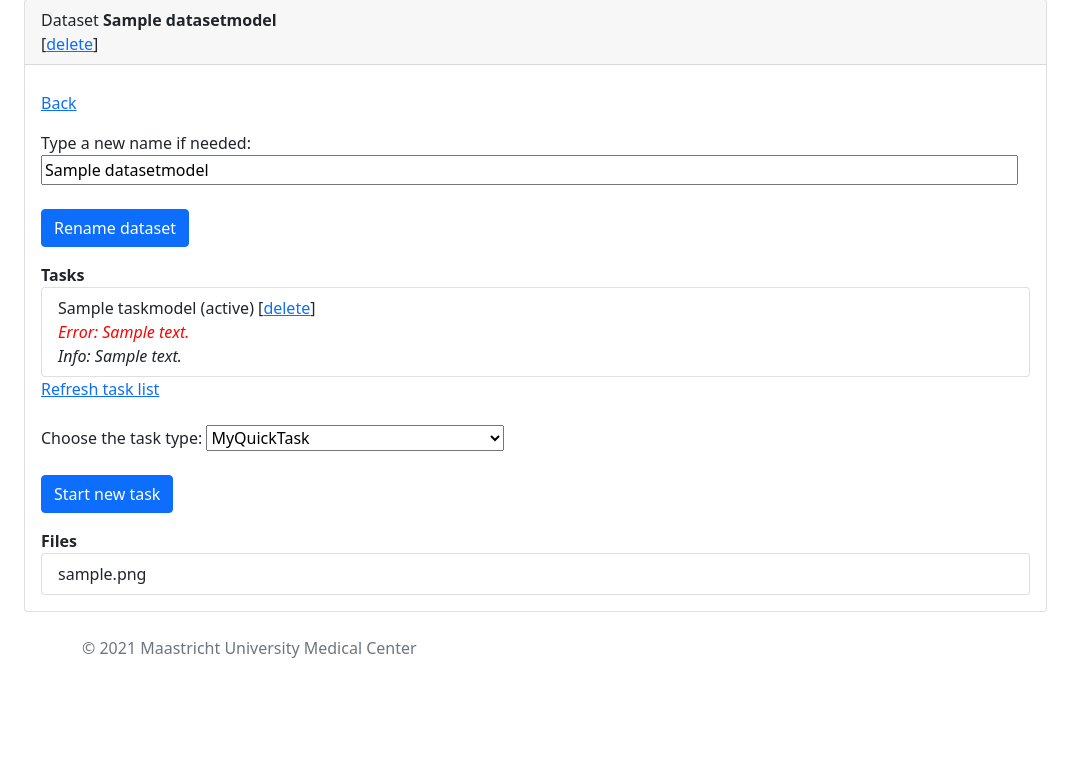
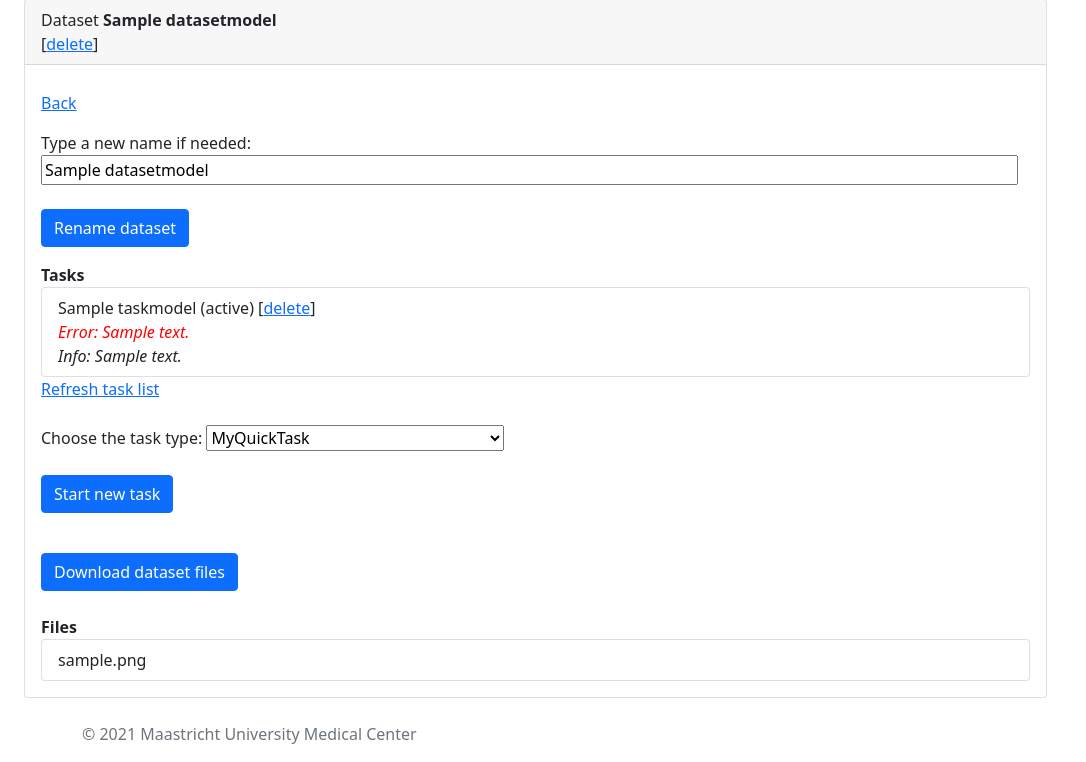
Before and after one commit to rbrecheisen/webapp-template, a Django app: page /datasets/1 in a window 1280 px wide. Shown: the part 69-831 px from the top of the page, without its empty margins (0-1086 px from the left). Before the commit the page ends 727 px from the top, so only its background shows below. Run offline with Django 3.2, Linux system fonts and the light colour scheme; a user stored in the database is signed in; tables that the repository leaves empty hold one stand-in row (values such as "Sample post").

Commit message:
Implemented ZIP download dataset

```diff
--- a/src/server/app/backend.py
+++ b/src/server/app/backend.py
@@ -1,5 +1,7 @@
 import django_rq
+import zipfile
 
+from os.path import basename
 from django.utils import timezone
 from django.conf import settings
 from django.core.files.uploadedfile import InMemoryUploadedFile, TemporaryUploadedFile
@@ -115,3 +117,13 @@ def cancel_and_delete_task(task_model):
     except NoSuchJobError:
         pass
     task_model.delete()
+
+
+def get_zipped_download(dataset):
+    file_path = '/tmp/{}.zip'.format(dataset.name)
+    with zipfile.ZipFile(file_path, 'w') as zip_obj:
+        files = get_file_path_models(dataset)
+        for f in files:
+            fp = f.file_obj.path
+            zip_obj.write(fp, arcname=basename(fp))
+    return file_path
--- a/src/server/app/templates/dataset.html
+++ b/src/server/app/templates/dataset.html
@@ -51,6 +51,12 @@
                         <br>
                         <button type="submit" class="btn btn-primary">Start new task</button>
                     </form>
+                    <br>
+                    <a href="/download/{{ dataset.id }}">
+                        <button class="btn btn-primary">Download dataset files</button>
+                    </a>
+                    <br>
+                    <br>
                     <b>Files</b>
                     <ul class="list-group">
                         {% for file_name in file_names %}
--- a/src/server/app/views.py
+++ b/src/server/app/views.py
@@ -1,6 +1,7 @@
 from django.contrib.auth import login, authenticate
 from django.contrib.auth.decorators import login_required
 from django.http import HttpResponseForbidden, HttpResponse
+from django.core.files import File
 from django.shortcuts import render
 
 from .backend import *
@@ -95,3 +96,16 @@ def task(request, dataset_id, task_id):
         })
     else:
         return HttpResponseForbidden('Wrong method')
+
+
+@login_required
+def download(request, dataset_id):
+    if request.method == 'GET':
+        ds = get_dataset_model(dataset_id)
+        file_path = get_zipped_download(ds)
+        with open(file_path, 'rb') as f:
+            response = HttpResponse(File(f), content_type='application/octet-stream')
+            response['Content-Disposition'] = 'attachment; filename="{}.zip"'.format(ds.name)
+            return response
+    else:
+        return HttpResponseForbidden('Wrong method')
```
